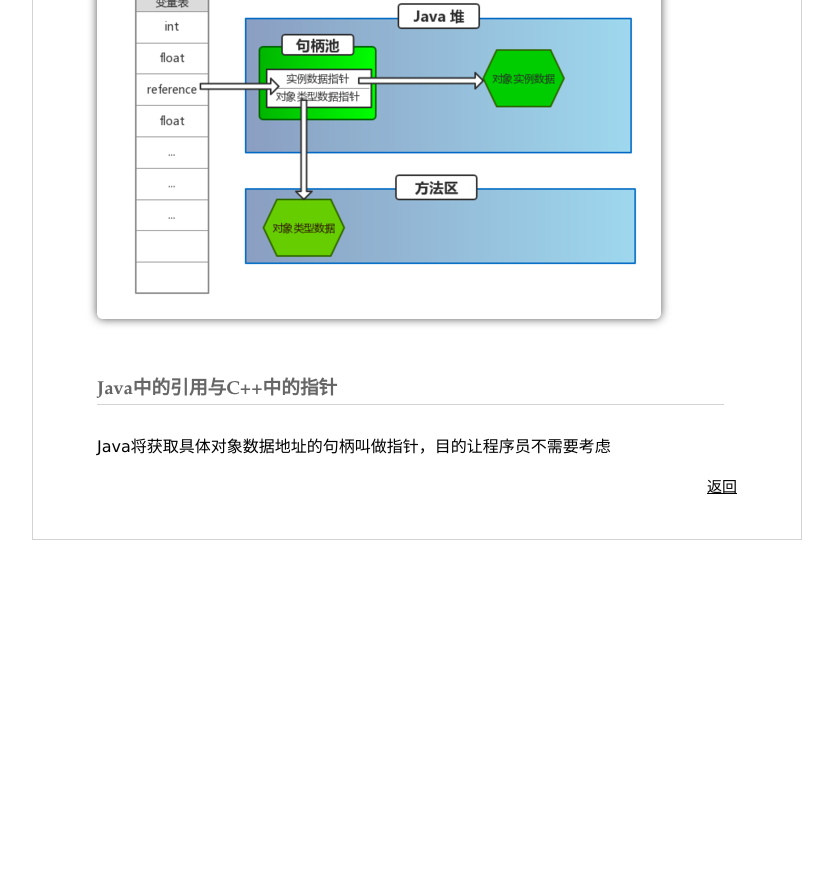
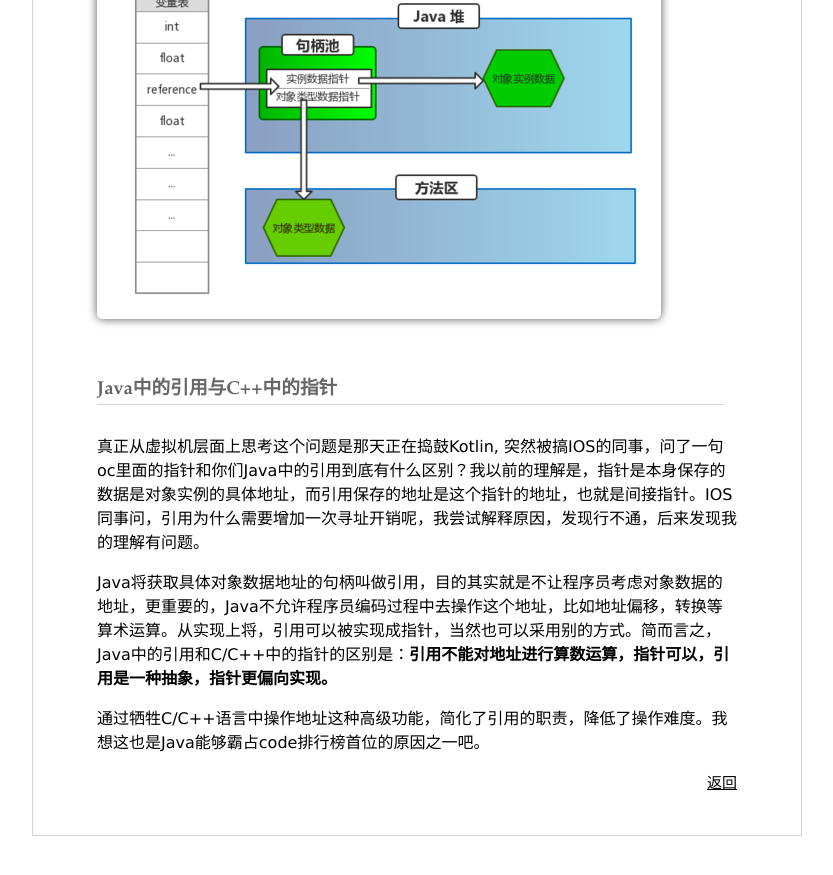
Before and after one commit to chufengma/JVMDocs, a Jekyll site: the page built from _posts/2017-07-26-JVM基本内存分布.md, in a window 1280 px wide and 900 px high, scrolled down 1973 px. Shown: the top 875 px of the window, without its empty margins (224-1057 px from the left). Built offline with Jekyll 4.4.1, drawn with Linux system fonts in a browser that asks for light colours; our own code applies the rules of GitHub Pages for plain Markdown files; before the commit the page ends 2577 px from its top, so only the background shows below that.

Commit message:
Update 2017-07-26-JVM基本内存分布.md

```diff
--- a/_posts/2017-07-26-JVM基本内存分布.md
+++ b/_posts/2017-07-26-JVM基本内存分布.md
@@ -33,4 +33,8 @@ _虚线表示线程各自拥有_
 
 ### Java中的引用与C++中的指针
 
-Java将获取具体对象数据地址的句柄叫做指针，目的让程序员不需要考虑
+真正从虚拟机层面上思考这个问题是那天正在捣鼓Kotlin, 突然被搞IOS的同事，问了一句 oc里面的指针和你们Java中的引用到底有什么区别？我以前的理解是，指针是本身保存的数据是对象实例的具体地址，而引用保存的地址是这个指针的地址，也就是间接指针。IOS同事问，引用为什么需要增加一次寻址开销呢，我尝试解释原因，发现行不通，后来发现我的理解有问题。
+
+Java将获取具体对象数据地址的句柄叫做引用，目的其实就是不让程序员考虑对象数据的地址，更重要的，Java不允许程序员编码过程中去操作这个地址，比如地址偏移，转换等算术运算。从实现上将，引用可以被实现成指针，当然也可以采用别的方式。简而言之，Java中的引用和C/C++中的指针的区别是：**引用不能对地址进行算数运算，指针可以，引用是一种抽象，指针更偏向实现。**
+
+通过牺牲C/C++语言中操作地址这种高级功能，简化了引用的职责，降低了操作难度。我想这也是Java能够霸占code排行榜首位的原因之一吧。
```
